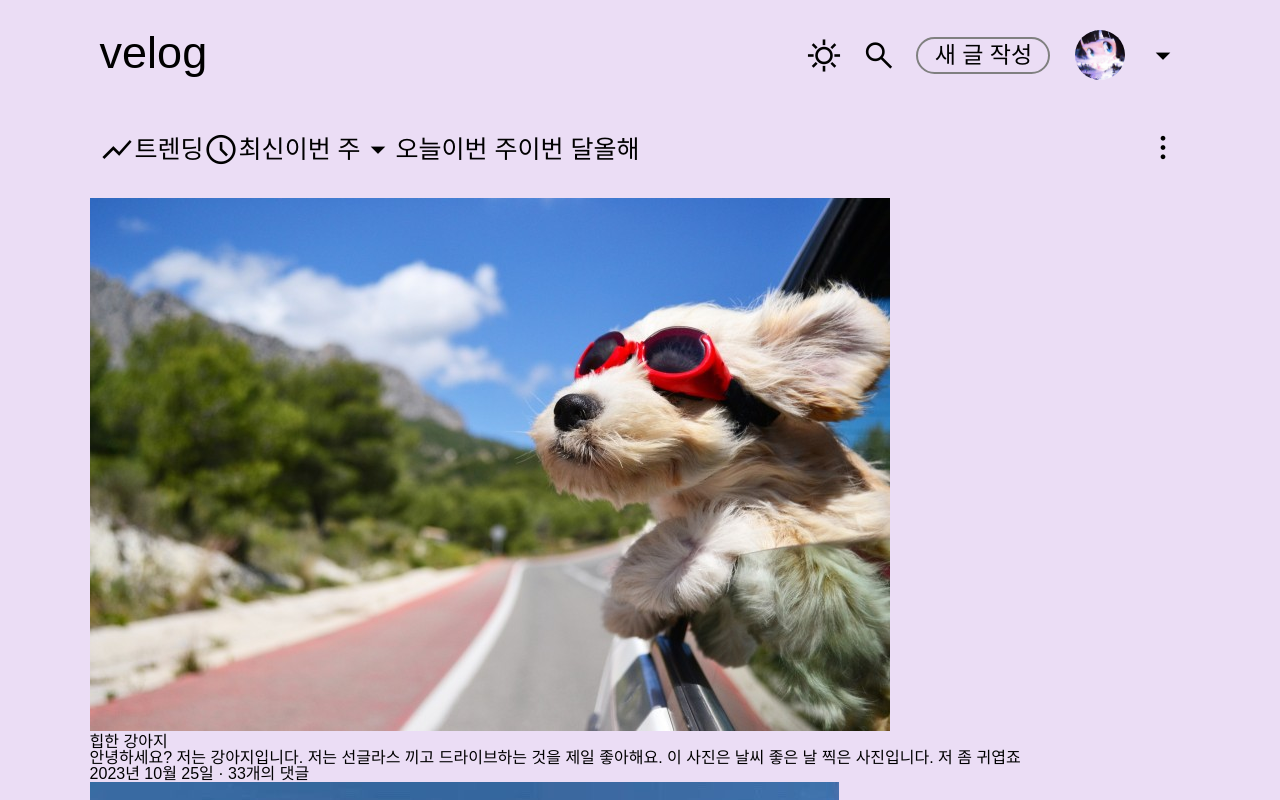
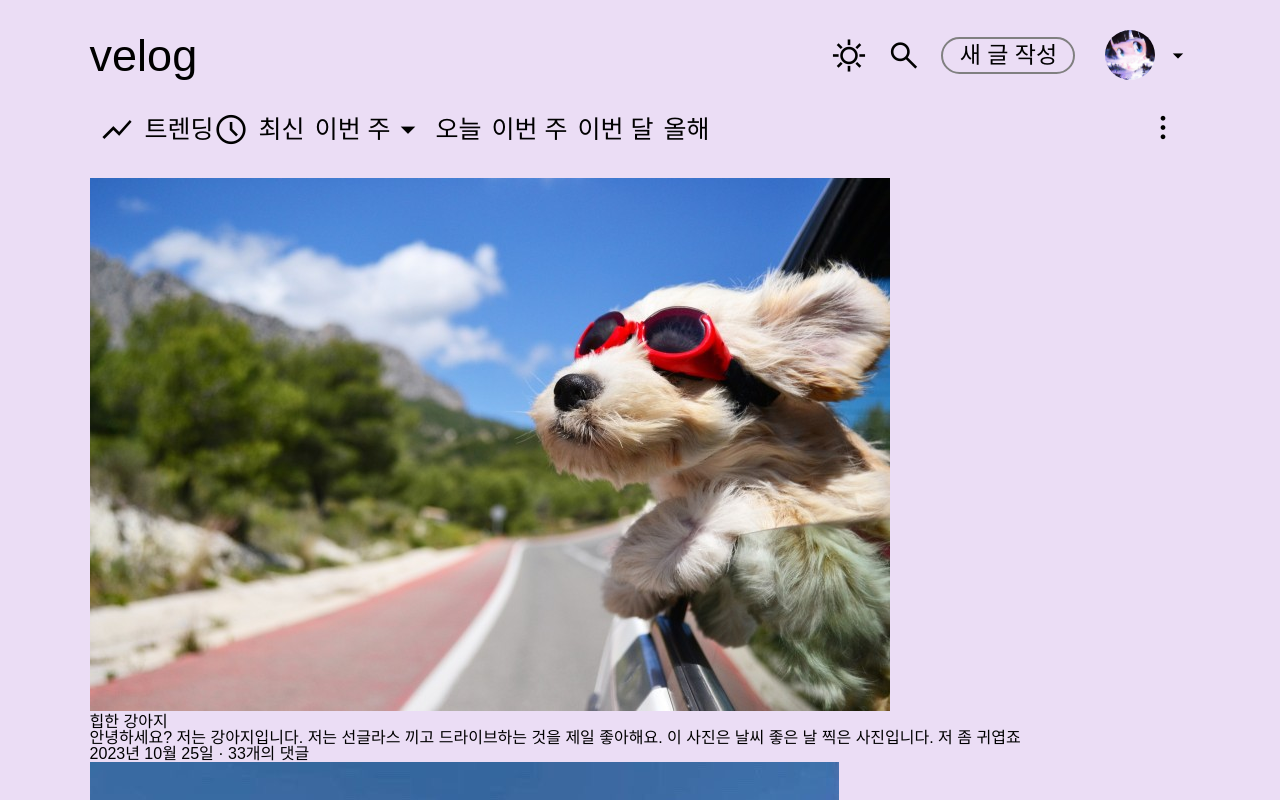
Before and after one commit to GDSC-Ewha-5th/leeNaHyun, a React (Vite) app in the folder React/: page / in a window 1280 px wide. Shown: the top 800 px of the page. Built offline with nearby package versions, Linux system fonts and the light colour scheme; a web font is replaced by a local one.

Commit message:
Modify Header.jsx CSS

```diff
--- a/React/src/App.jsx
+++ b/React/src/App.jsx
@@ -1,23 +1,10 @@
 // import { useState } from "react";
+import React from "react";
+import { createGlobalStyle } from "styled-components";
+
 import Header from "./component/Header";
 import NavBar from "./component/NavBar";
 import CardList from "./component/CardList";
-
-import { createGlobalStyle } from "styled-components";
-
-function App() {
-  // const [isModalOpen, setIsModalOpen] = useState(false);
-  return (
-    <>
-      {/* isModalOpen이 true일 때만 CardModal컴포넌트가 로드되도록 조건부 렌더링 */}
-      {/* {isModalOpen && <CardModal setIsModalOpen={setIsModalOpen} />} */}
-      <GlobalStyle />
-      <Header />
-      <NavBar />
-      <CardList />
-    </>
-  );
-}
 
 const GlobalStyle = createGlobalStyle`
 /* http://meyerweb.com/eric/tools/css/reset/
@@ -168,13 +155,24 @@ button {
 body {
   background-color: #ebddf5;
   font-family: "Gaegu", sans-serif;
+  padding: 30px 7% 30px 7%;
+
 }
-
-html > * {
-  padding: 10px 7% 10px 7%;
-}
-
 
 `;
 
+function App() {
+  // const [isModalOpen, setIsModalOpen] = useState(false);
+  return (
+    <>
+      {/* isModalOpen이 true일 때만 CardModal컴포넌트가 로드되도록 조건부 렌더링 */}
+      {/* {isModalOpen && <CardModal setIsModalOpen={setIsModalOpen} />} */}
+      <GlobalStyle></GlobalStyle>
+      <Header />
+      <NavBar />
+      <CardList />
+    </>
+  );
+}
+
 export default App;
--- a/React/src/component/Header.jsx
+++ b/React/src/component/Header.jsx
@@ -1,47 +1,22 @@
 import profile from "../img/profile.jpg";
 import styled from "styled-components";
 
-function Header() {
-  return (
-    <>
-      <Container>
-        <Title>velog</Title>
-        <Box>
-          <Icon className="material-symbols-outlined" size="xl">
-            {" "}
-            sunny{" "}
-          </Icon>
-          <Icon className="material-symbols-outlined"> search </Icon>
-          <Text>새 글 작성</Text>
-          <Profile src={profile} />
-          <Icon className="material-symbols-outlined"> arrow_drop_down </Icon>
-        </Box>
-      </Container>
-    </>
-  );
-}
-
-const Container = styled.div`
-  display: flex;
-  justify-content: space-between;
-  padding: 20px 10px;
-`;
-
-const Box = styled.div`
+const HeadBlock = styled.div`
   display: flex;
   align-items: center;
-`;
-
-const Title = styled.h1`
+  justify-content: space-between;
+  h1 {
     font-size: 45px;
-`;
-
-const Icon = styled.span`
+  }
+  div {
+    display: flex;
+    align-items: center;
+  }
+  span {
     font-size: 35px;
-  padding-left: 20px;
-`;
-
-const Text = styled.span`
+    margin-left: 20px;
+  }
+  h3 {
     font-size: 23px;
     border-radius: 30px;
     border: 2px solid grey;
@@ -49,14 +24,46 @@ const Text = styled.span`
     height: auto;
     text-align: center;
     padding: 5px 0;
-  margin-left: 20px;
+  }
 `;
 
-const Profile = styled.img`
+const Profile = styled.div`
+  align-items: center;
+  margin-left: 30px;
+
+  img {
     height: 50px;
     width: 50px;
     border-radius: 50%;
-  margin-left: 25px;
+  }
+  span {
+    font-size: 25px;
+    margin-left: 10px;
+  }
 `;
 
+function Header() {
+  return (
+    <>
+      <HeadBlock>
+        <h1>velog</h1>
+        <div>
+          <span className="material-symbols-outlined" size="xl">
+            {" "}
+            sunny{" "}
+          </span>
+          <span className="material-symbols-outlined"> search </span>
+          <span>
+            <h3>새 글 작성</h3>
+          </span>
+          <Profile>
+            <img src={profile} />
+            <span className="material-symbols-outlined"> arrow_drop_down </span>
+          </Profile>
+        </div>
+      </HeadBlock>
+    </>
+  );
+}
+
 export default Header;
--- a/React/src/component/NavBar.jsx
+++ b/React/src/component/NavBar.jsx
@@ -43,6 +43,7 @@ const Box1 = styled.div`
 
 const Text = styled.span`
   font-size: 25px;
+  padding-left: 10px;
 `;
 
 const DropDown = styled.span``;
```
Lines whose indentation alone changed are shown as unchanged.
